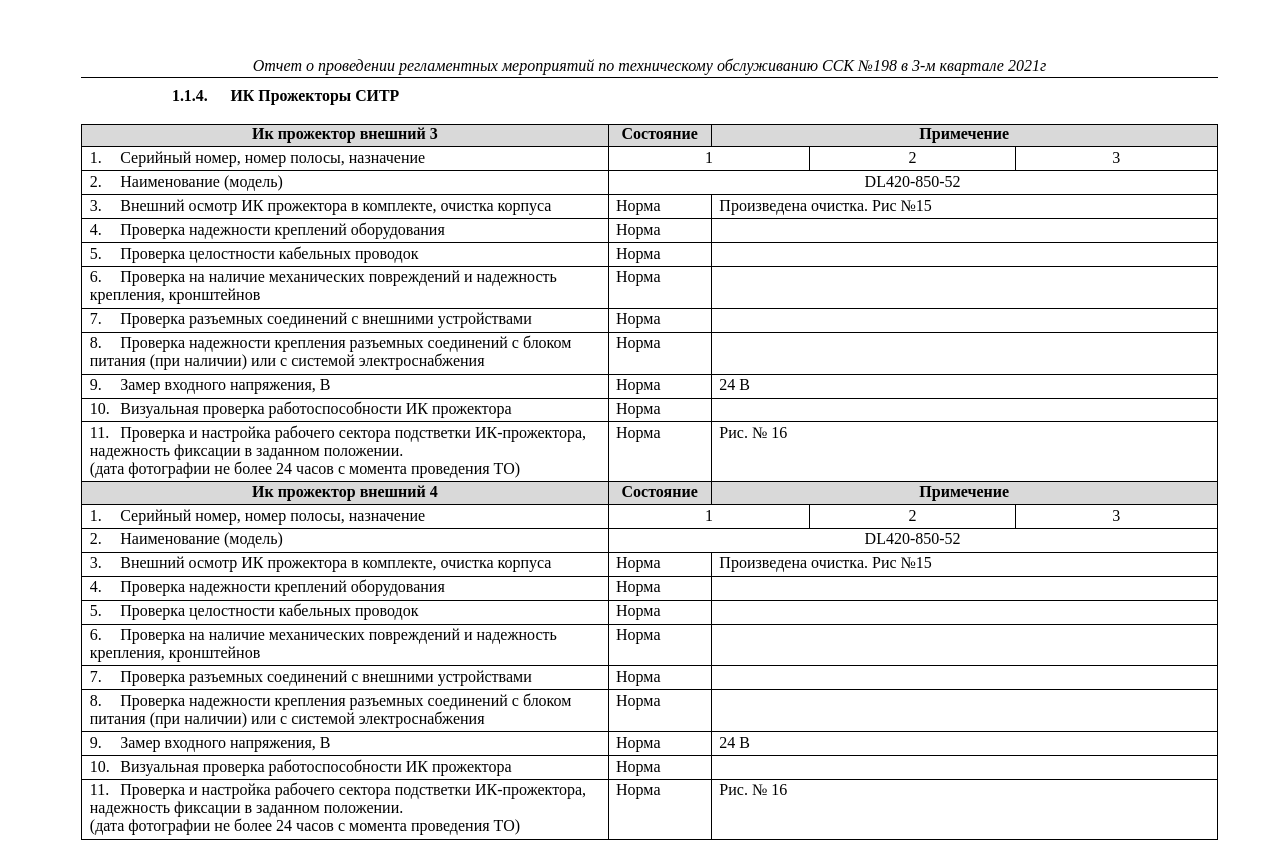
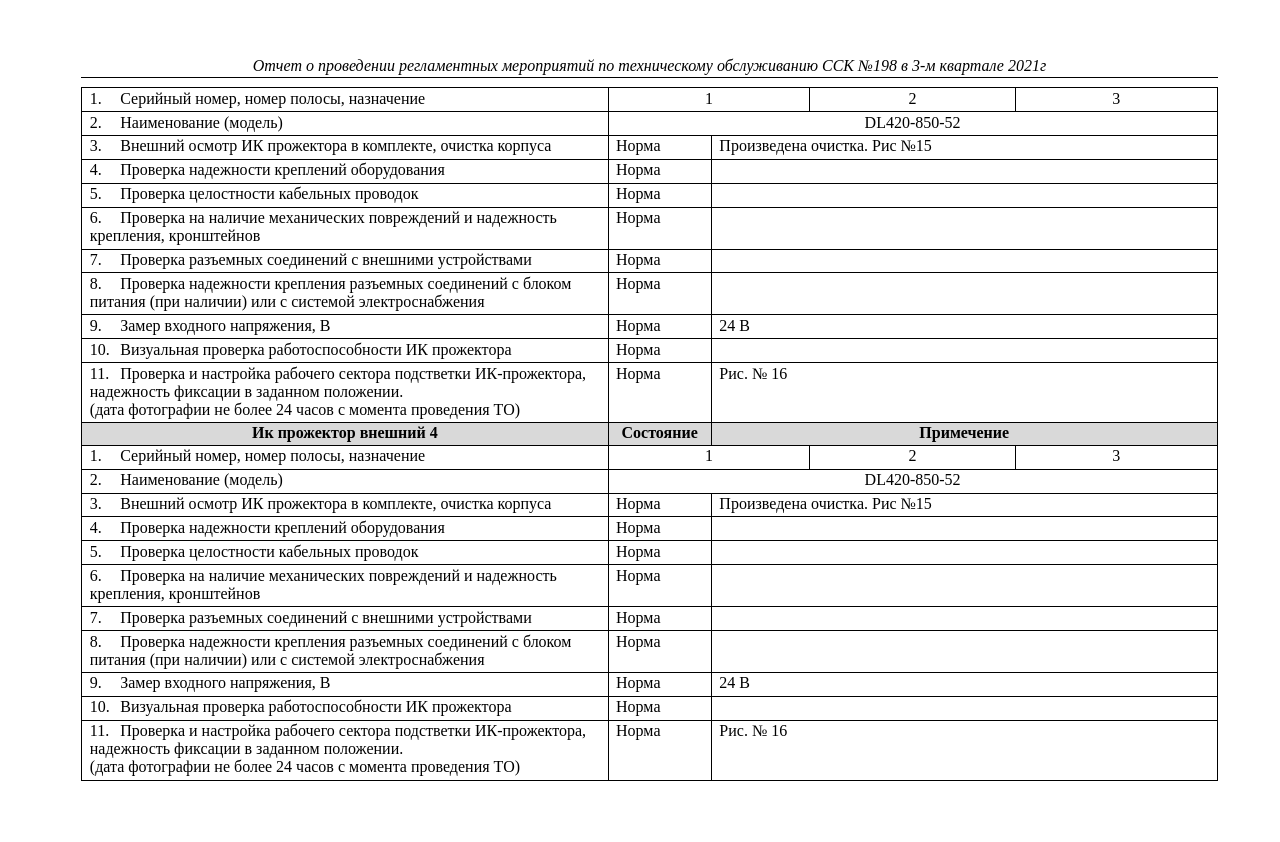
Before and after one commit to timur-svoboda/html2pdf, a website: page src/eighth.html in a window 1280 px wide. Shown: the top 842 px of the page. Drawn offline with Linux system fonts and the light colour scheme.

Commit message:
Merged table on the seventh and eighth pages

```diff
--- a/src/eighth.html
+++ b/src/eighth.html
@@ -14,18 +14,8 @@
       Отчет о проведении регламентных мероприятий по техническому обслуживанию ССК №198 в 3-м квартале 2021г
     </header>
 
-    <h3 class="h h--3">
-      <span class="h__number h__number--3">1.1.4.</span>
-      <span class="h__text">ИК Прожекторы СИТР</span>
-    </h3>
-
     <table class="ik-projectors-table">
       <!-- Ик прожектор 3 -->
-      <tr>
-        <th class="first-th">Ик прожектор внешний 3</th>
-        <th class="second-th">Состояние</th>
-        <th class="third-th">Примечение</th>
-      </tr>
       <tr>
         <td><span class="number">1.</span> Серийный номер, номер полосы, назначение</td>
         <td class="table-container" colspan="2">
```
Also changed, not shown: src/seventh.html (+6 -0 lines).
